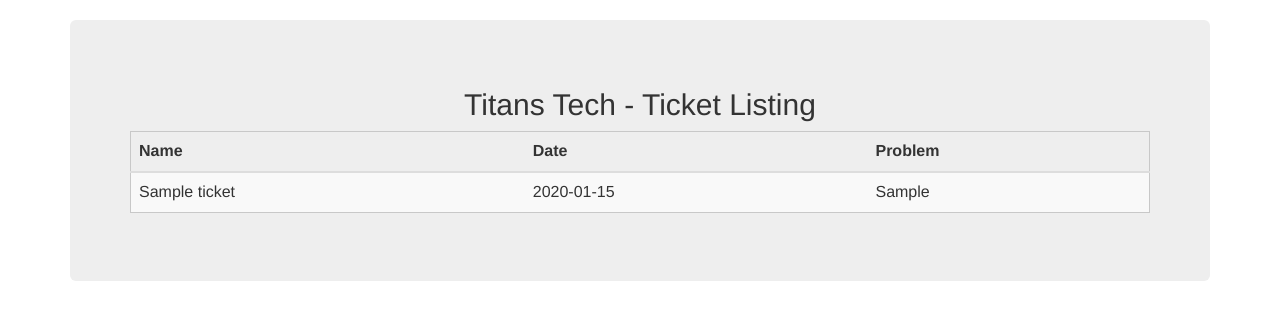
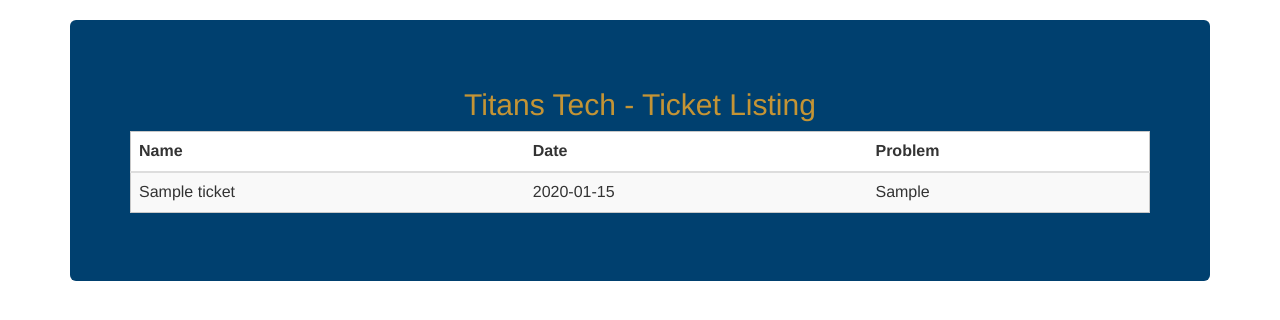
Before and after one commit to rachaelfloto/group-project, a Flask app: page /listtickets in a window 1280 px wide. Shown: the part 52-372 px from the top of the page. Run offline with Flask 2, Linux system fonts and the light colour scheme; tables that the repository leaves empty hold one stand-in row (values such as "Sample post"); some libraries are stand-ins or nearby versions.

Commit message:
Styles for listticket!

```diff
--- a/templates/listtickets.html
+++ b/templates/listtickets.html
@@ -1,11 +1,27 @@
 {% extends 'layout.html' %}
-
+<style>
+h2 {
+color: #C49435;
+}
+</style>
 {% block body %}
-<div class="jumbotron text-center">
+<div class="jumbotron text-center" style="background-color: #00406F ">
+<style>
+h2 {
+color: #C49435;
+}
+form  {
+    color: white
+}
+table {
+    border: 1px solid #C8C8C8;
+    background-color: white;
+}
+</style>
 <h2>
     Titans Tech - Ticket Listing
 </h2>
-    <table id="data" class="table table-striped" style="border: 1px solid #C8C8C8">
+    <table id="data" class="table table-striped" >
         <thead>
         <tr>
             <th>Name</th>
--- a/templates/newticket.html
+++ b/templates/newticket.html
@@ -3,9 +3,6 @@
 h2 {
 color: #C49435;
 }
-
-
-
 </style>
 {% block body %}
 <div class="jumbotron text-center" style="background-color: #00406F " >
```
